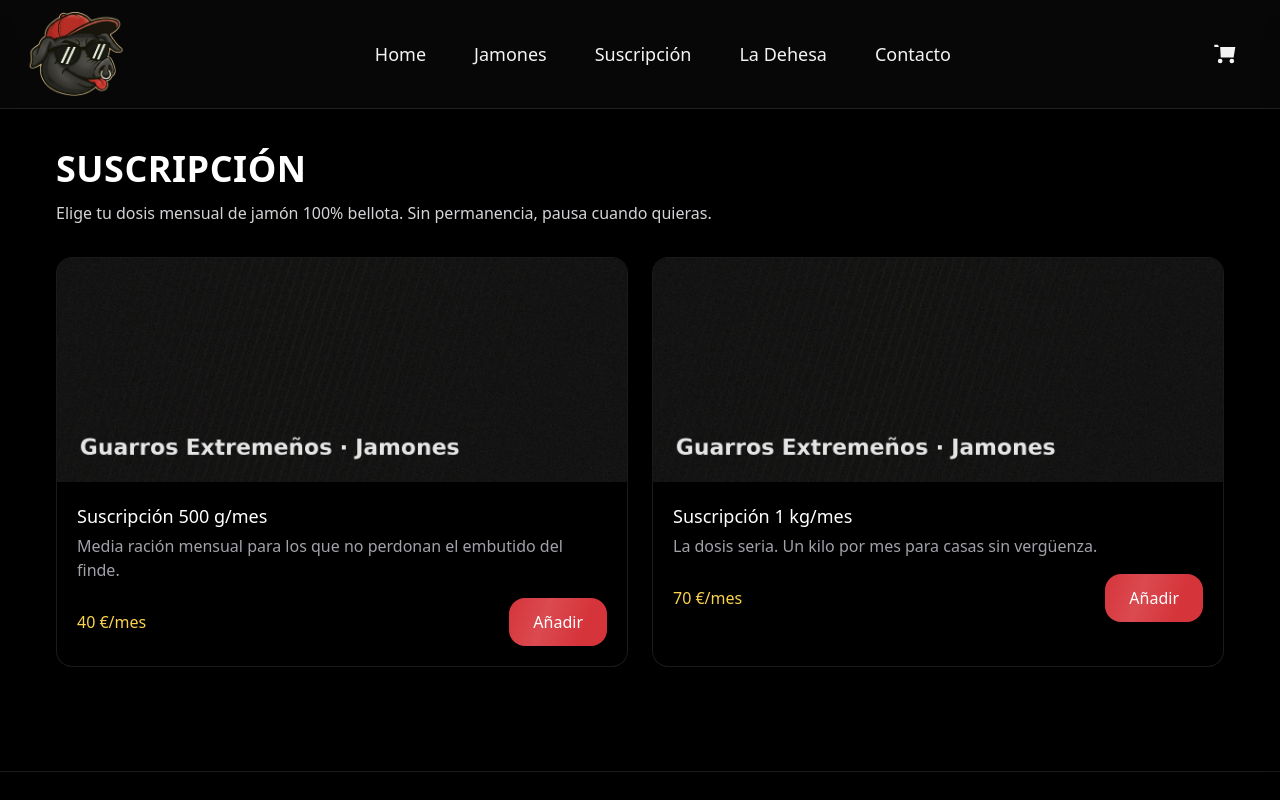
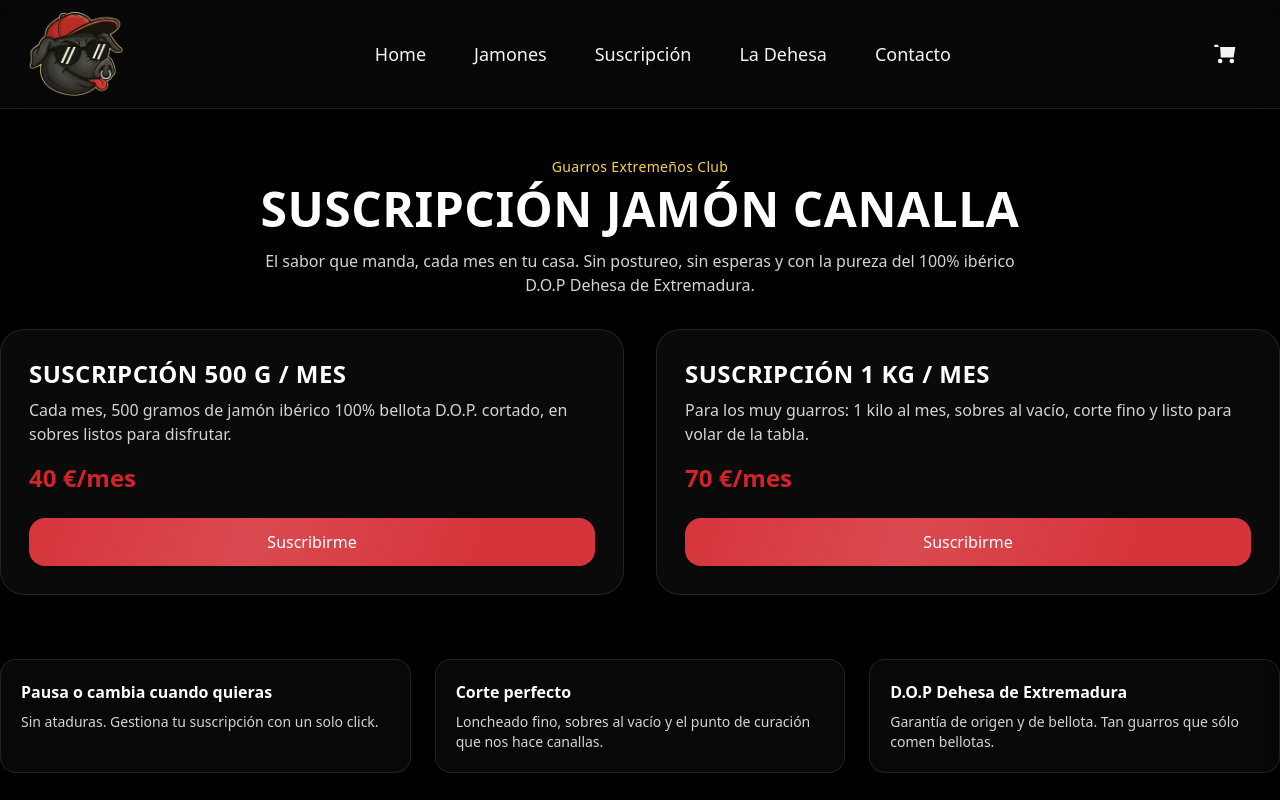
Before and after one commit to robertanchu/guarros-extremenos-front, a React (Vite) app: page /suscripcion in a window 1280 px wide. Shown: the top 800 px of the page. Built offline with nearby package versions, Linux system fonts and the light colour scheme; no server answers.

Commit message:
Update Suscripcion.jsx

```diff
--- a/src/pages/Suscripcion.jsx
+++ b/src/pages/Suscripcion.jsx
@@ -1,145 +1,130 @@
-import React, { useRef } from "react";
+// src/pages/Suscripcion.jsx
+import React from "react";
 import { useCart } from "@/store/cart";
 import { useUI } from "@/store/ui";
-import { MEDIA } from "@/data/media";
-import { PRODUCTS } from "@/data/products";
+import { isSubscription } from "@/lib/subscription";
+
+// Planes (usa tus Price IDs reales o variables de entorno)
+const PLANS = [
+  {
+    slug: "sub-500",
+    name: "Suscripción 500 g / mes",
+    desc: "Cada mes, 500 gramos de jamón ibérico 100% bellota D.O.P. cortado, en sobres listos para disfrutar.",
+    priceText: "40 €/mes",
+    price: 40,
+    priceId: import.meta.env.VITE_SUB_500_PRICE_ID || "price_1SBNszRPLp0YiQTHO3EGpjcv",
+    isSubscription: true,
+    kind: "subscription",
+  },
+  {
+    slug: "sub-1000",
+    name: "Suscripción 1 kg / mes",
+    desc: "Para los muy guarros: 1 kilo al mes, sobres al vacío, corte fino y listo para volar de la tabla.",
+    priceText: "70 €/mes",
+    price: 70,
+    priceId: import.meta.env.VITE_SUB_1000_PRICE_ID || "price_1SBNtdRPLp0YiQTHrhnTXCr7",
+    isSubscription: true,
+    kind: "subscription",
+  },
+];
 
 export default function Suscripcion(){
-  const add = useCart(s => s.addItem);
+  const { items, addItem } = useCart();
+  const openCart = () => useUI.getState().openCart();
 
-  // Local helpers (no cambian otros archivos)
-  const flyToCart = (fromEl) => {
-    try {
-      const toEl =
-        document.querySelector('[data-cart-target="true"]') ||
-        document.querySelector("#cart-button");
-      if (!fromEl || !toEl) return;
-      const a = fromEl.getBoundingClientRect();
-      const b = toEl.getBoundingClientRect();
-      const clone = fromEl.cloneNode(true);
-      Object.assign(clone.style, {
-        position: "fixed",
-        left: a.left + "px",
-        top: a.top + "px",
-        width: a.width + "px",
-        height: a.height + "px",
-        borderRadius: "16px",
-        transition: "transform .7s cubic-bezier(.22,.61,.36,1), opacity .7s",
-        zIndex: 9999,
-        pointerEvents: "none",
+  const hasSubscription = items.some(isSubscription);
+
+  const handleSubscribe = (p) => {
+    if (hasSubscription) {
+      openCart();
+      return;
+    }
+    addItem({
+      ...p,
+      qty: 1,
+      kind: "subscription",
+      isSubscription: true,
     });
-      document.body.appendChild(clone);
-      const dx = b.left - a.left;
-      const dy = b.top - a.top;
-      const scale = Math.max(0.15, Math.min(0.25, b.width / a.width));
-      requestAnimationFrame(() => {
-        clone.style.transform = `translate(${dx}px, ${dy}px) scale(${scale})`;
-        clone.style.opacity = "0.4";
-      });
-      setTimeout(() => clone.remove(), 800);
-    } catch {}
-  };
-
-  const pulseCart = () => {
-    try { useUI.getState().pulseCart?.(); } catch {}
-  };
-
-  // Productos de suscripción (ya están en PRODUCTS y MEDIA)
-  const sub500 = PRODUCTS.find(p => p.id === "sub_500");
-  const sub1000 = PRODUCTS.find(p => p.id === "sub_1000");
-  const img500 = (MEDIA.products && MEDIA.products.sub_500) || MEDIA.og?.jamones;
-  const img1000 = (MEDIA.products && MEDIA.products.sub_1000) || MEDIA.og?.jamones;
-
-  // Refs para animación
-  const ref500 = useRef(null);
-  const ref1000 = useRef(null);
-
-  const handleAdd = (product, imgRef) => {
-    flyToCart(imgRef?.current);
-    pulseCart();
-    add({
-      id: product.id,
-      name: product.name,
-      priceId: product.priceId,
-      price: product.priceFrom,
-      qty: 1,
-    });
-
-    // Analytics (no rompe si no hay gtag/dataLayer)
-    try {
-      if (window.gtag) {
-        window.gtag("event", "add_to_cart", {
-          items: [{ item_id: product.id, item_name: product.name, price: product.priceFrom, quantity: 1 }],
-        });
-      } else if (window.dataLayer) {
-        window.dataLayer.push({
-          event: "add_to_cart",
-          items: [{ item_id: product.id, item_name: product.name, price: product.priceFrom, quantity: 1 }],
-        });
-      }
-    } catch {}
+    openCart();
   };
 
   return (
-    <div className="container py-10">
-      <h1 className="text-3xl md:text-4xl text-white font-stencil">Suscripción</h1>
-      <p className="mt-3 text-zinc-300">
-        Elige tu dosis mensual de jamón 100% bellota. Sin permanencia, pausa cuando quieras.
+    <main className="shell py-10 md:py-12">
+      <header className="mb-6 md:mb-8 text-center">
+        <p className="text-amber-300 tracking-wide text-sm">Guarros Extremeños Club</p>
+        <h1 className="mt-2 text-3xl md:text-5xl font-stencil text-white">Suscripción Jamón Canalla</h1>
+        <p className="mt-4 text-zinc-300 max-w-3xl mx-auto">
+          El sabor que manda, cada mes en tu casa. Sin postureo, sin esperas y con la pureza del 100% ibérico D.O.P Dehesa de Extremadura.
         </p>
+      </header>
 
-      <div className="mt-8 grid md:grid-cols-2 gap-6">
-        {/* 500 g / mes */}
-        {sub500 && (
-          <div className="group rounded-2xl overflow-hidden border border-white/10 bg-black/40 transition hover:border-white/20">
-            <img
-              ref={ref500}
-              src={img500}
-              alt={sub500.name}
-              className="w-full h-56 object-cover"
-              loading="lazy"
-            />
-            <div className="p-5">
-              <h3 className="text-lg text-white">{sub500.name}</h3>
-              <p className="text-zinc-400 mt-1">{sub500.description}</p>
-              <div className="flex items-center justify-between mt-4">
-                <span className="text-amber-300">{sub500.priceFrom} €/mes</span>
+      {/* Banner si ya hay suscripción en carrito */}
+      {hasSubscription && (
+        <div className="mb-6 rounded-2xl border border-amber-500/30 bg-amber-500/10 text-amber-300 p-4">
+          <div className="font-semibold">Ya tienes una suscripción en el carrito.</div>
+          <div className="text-sm opacity-90">Solo puede haber una por carrito. Puedes cambiar de plan eliminando la actual.</div>
+          <div className="mt-3">
             <button
-                  className="btn-primary px-4 py-2 btn-shiny"
-                  onClick={() => handleAdd(sub500, ref500)}
+              type="button"
+              onClick={openCart}
+              className="btn-secondary"
+              aria-label="Ver carrito"
             >
-                  Añadir
+              Ver carrito
             </button>
-              </div>
           </div>
         </div>
       )}
 
-        {/* 1 kg / mes */}
-        {sub1000 && (
-          <div className="group rounded-2xl overflow-hidden border border-white/10 bg-black/40 transition hover:border-white/20">
-            <img
-              ref={ref1000}
-              src={img1000}
-              alt={sub1000.name}
-              className="w-full h-56 object-cover"
-              loading="lazy"
-            />
-            <div className="p-5">
-              <h3 className="text-lg text-white">{sub1000.name}</h3>
-              <p className="text-zinc-400 mt-1">{sub1000.description}</p>
-              <div className="flex items-center justify-between mt-4">
-                <span className="text-amber-300">{sub1000.priceFrom} €/mes</span>
+      <section className="grid grid-cols-1 md:grid-cols-2 gap-6 md:gap-8">
+        {PLANS.map((p) => (
+          <article key={p.slug} className="rounded-3xl border border-white/10 bg-white/[0.04] p-6 md:p-7 flex flex-col">
+            <div className="flex-1">
+              <h3 className="text-2xl font-stencil text-white">{p.name}</h3>
+              <p className="mt-2 text-zinc-300">{p.desc}</p>
+              <div className="mt-4 text-2xl text-brand font-semibold">{p.priceText}</div>
+            </div>
+
+            <div className="mt-6">
+              {hasSubscription ? (
                 <button
-                  className="btn-primary px-4 py-2 btn-shiny"
-                  onClick={() => handleAdd(sub1000, ref1000)}
+                  type="button"
+                  className="w-full btn-secondary"
+                  onClick={openCart}
+                  aria-label="Ver carrito"
+                  title="Ya tienes una suscripción en el carrito"
                 >
-                  Añadir
+                  Ya tienes una suscripción — Ver carrito
                 </button>
-              </div>
-            </div>
-          </div>
+              ) : (
+                <button
+                  type="button"
+                  className="w-full btn-primary btn-shiny"
+                  onClick={() => handleSubscribe(p)}
+                  aria-label="Añadir suscripción al carrito"
+                >
+                  Suscribirme
+                </button>
               )}
             </div>
+          </article>
+        ))}
+      </section>
+
+      <section className="mt-12 md:mt-16 grid md:grid-cols-3 gap-6 text-zinc-300">
+        <div className="rounded-2xl border border-white/10 p-5 bg-white/[0.03]">
+          <h4 className="text-white font-semibold">Pausa o cambia cuando quieras</h4>
+          <p className="mt-2 text-sm">Sin ataduras. Gestiona tu suscripción con un solo click.</p>
         </div>
+        <div className="rounded-2xl border border-white/10 p-5 bg-white/[0.03]">
+          <h4 className="text-white font-semibold">Corte perfecto</h4>
+          <p className="mt-2 text-sm">Loncheado fino, sobres al vacío y el punto de curación que nos hace canallas.</p>
+        </div>
+        <div className="rounded-2xl border border-white/10 p-5 bg-white/[0.03]">
+          <h4 className="text-white font-semibold">D.O.P Dehesa de Extremadura</h4>
+          <p className="mt-2 text-sm">Garantía de origen y de bellota. Tan guarros que sólo comen bellotas.</p>
+        </div>
+      </section>
+    </main>
   );
 }
```
Lines whose indentation alone changed are shown as unchanged.
